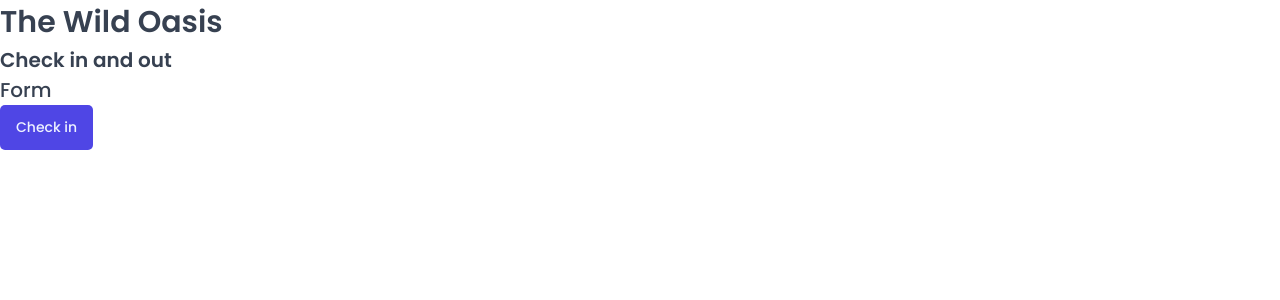
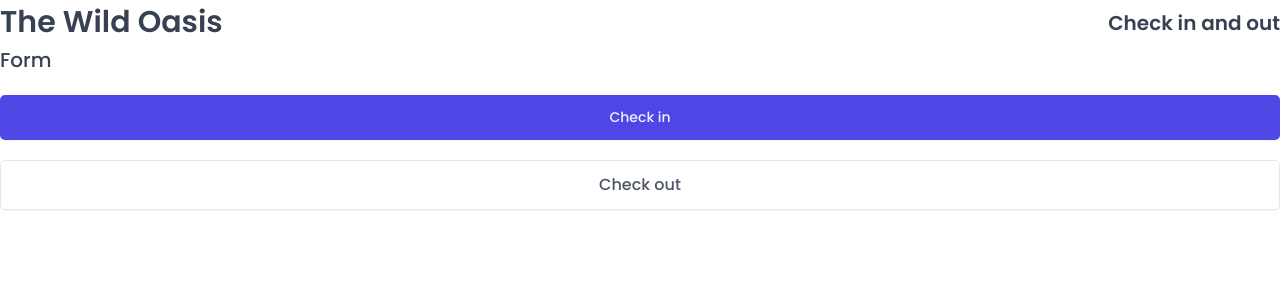
Before and after one commit to lexiecodingwithcat/pj-the-wild-oasis, a React (Vite) app: page / in a window 1280 px wide. Shown: the top 300 px of the page. Built offline with nearby package versions, Linux system fonts and the light colour scheme; a web font is replaced by a local one.

Commit message:
building reusable syuled component with pre-defined object including css function as its value

```diff
--- a/src/App.jsx
+++ b/src/App.jsx
@@ -1,17 +1,22 @@
 import GlobalStyles from "./styles/GlobalStyles";
 import Button from "./ui/Button";
 import Heading from "./ui/Heading";
-
+import Row from "./ui/Row"
 function App() {
   return (
     <>
       <GlobalStyles />
       <div>
         {/* using "as" prop so that the styled component will know which HTML element need to be rendered exactly */}
-        <Heading as="h1">The Wild Oasis</Heading>
-        <Heading as="h2">Check in and out</Heading>
-        <Heading as="h3">Form</Heading>
-        <Button>Check in</Button>
+        <Row type="horizontal">
+          <Heading as="h1">The Wild Oasis</Heading>
+          <Heading as="h2">Check in and out</Heading>
+        </Row>
+        <Row>
+          <Heading as="h3">Form</Heading>
+          <Button variation="primary" size="medium">Check in</Button>
+          <Button  variation="secondary" size="large">Check out</Button>
+        </Row>
       </div>
     </>
   );
--- a/src/ui/Button.jsx
+++ b/src/ui/Button.jsx
@@ -50,17 +50,20 @@
 };
 
 const Button = styled.button`
-  font-size: 1.4rem;
-  padding: 1.2rem 1.6rem;
-  font-weight: 500;
   border: none;
   border-radius: var(--border-radius-sm);
-  color: var(--color-brand-50);
-  background-color: var(--color-brand-600);
-  cursor: pointer;
-  &:hover {
+  box-shadow: var(--shadow-sm);
+  /* & can be used to represent btn itself */
+  /* &:hover {
     background-color: var(--color-brand-700);
-  }
+  } */
+
+  ${(props) => variations[props.variation]}
+  ${(props) => sizes[props.size]}
 `;
 
+Button.defaultProps = {
+  variation: "primary",
+  size: "medium",
+};
 export default Button;
--- /dev/null
+++ b/src/ui/Row.jsx
@@ -0,0 +1,24 @@
+import styled, { css } from "styled-components";
+
+const Row = styled.div`
+  display: flex;
+  ${(props) =>
+    props.type === "horizontal" &&
+    css`
+      justify-content: space-between;
+      align-items: center;
+    `}
+  ${(props) =>
+    props.type === "vertical" &&
+    css`
+      flex-direction: column;
+      gap: 20px;
+    `}
+`;
+
+//set the default prop type
+Row.defaultProps = {
+  type: "vertical",
+};
+
+export default Row;
```
